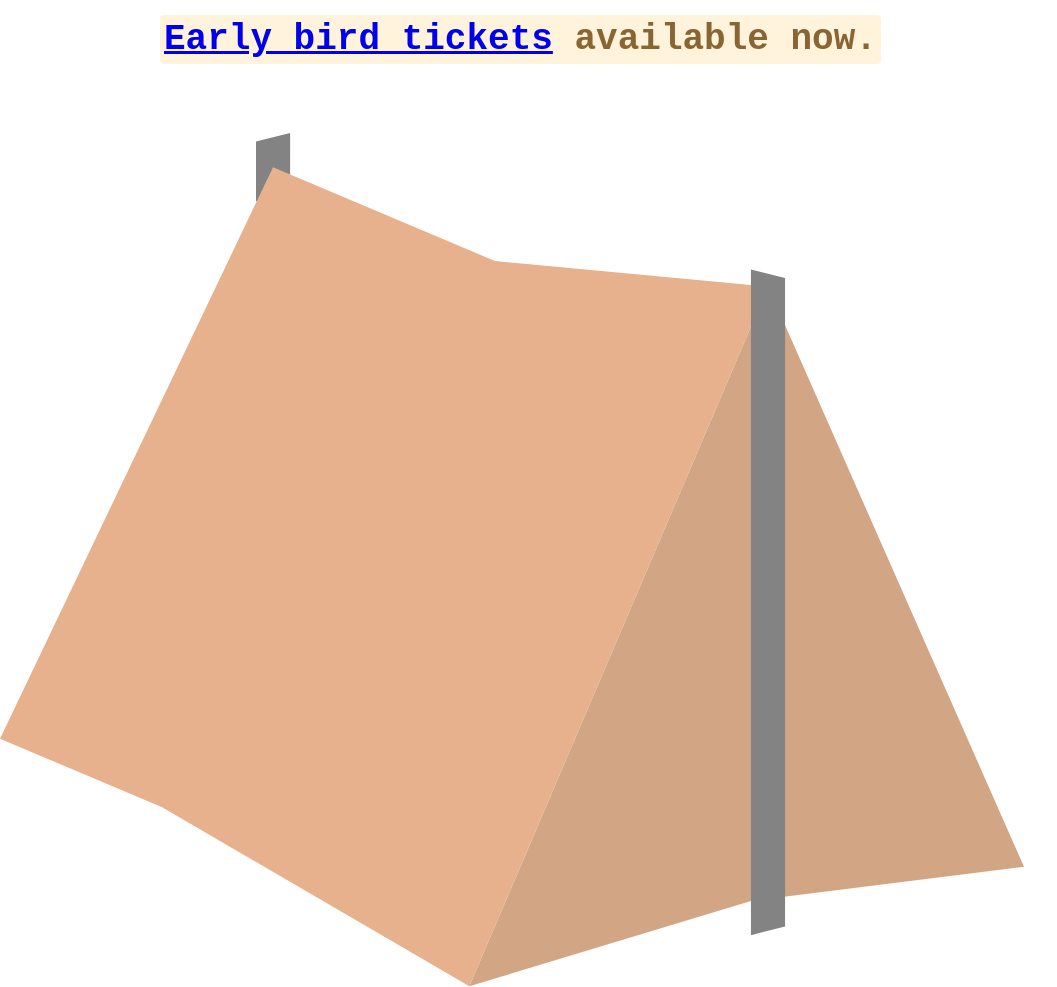
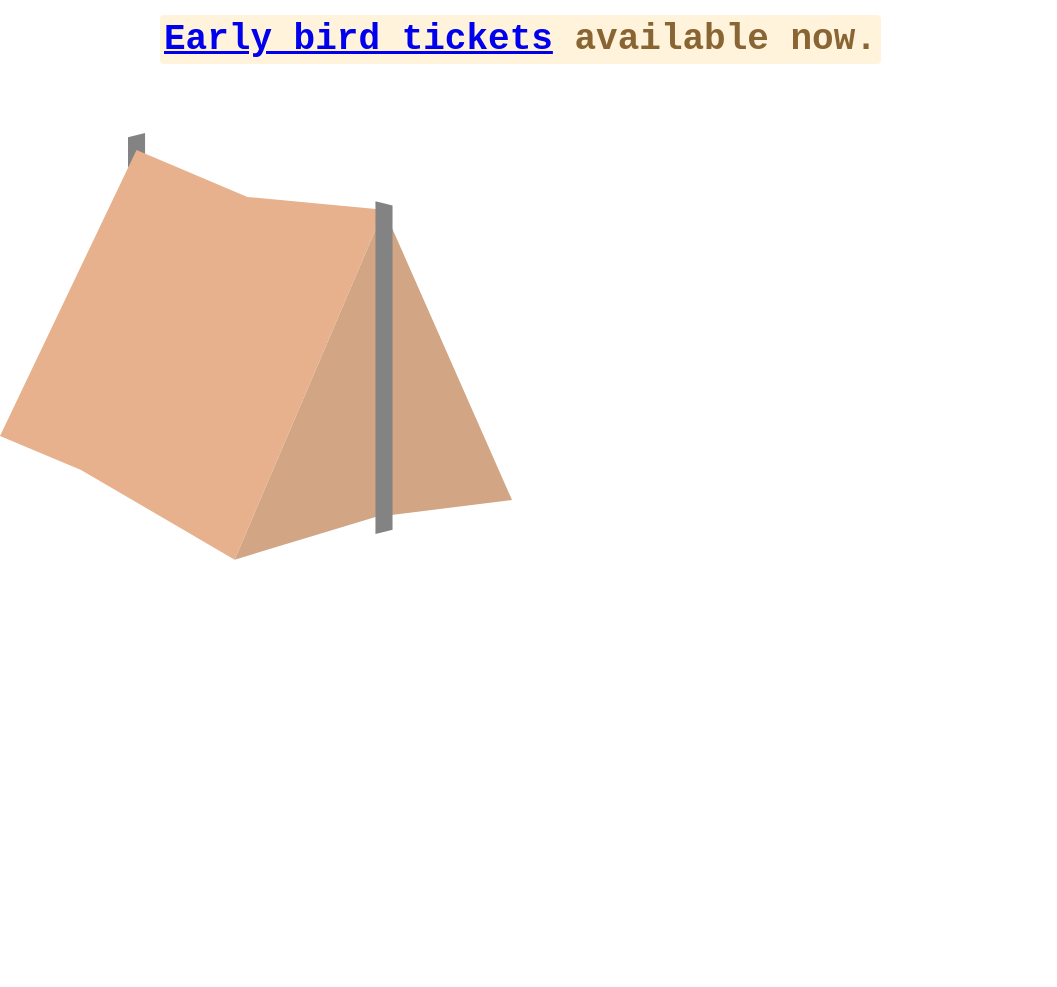
Before and after one commit to campjs/campjs-xi, a Gatsby site: page / in a window 1280 px wide. Shown: the part 740-1727 px from the top of the page, without its empty margins (0-1057 px from the left). After the commit the page ends 1304 px from the top, so only its background shows below. Built offline with nearby package versions, Linux system fonts and the light colour scheme; Gatsby itself is replaced by a stand-in of ours.

Commit message:
Fix tent width

```diff
--- a/src/components/layout.js
+++ b/src/components/layout.js
@@ -83,7 +83,7 @@ export default function Layout({ location, children }) {
       <div style={pageStyles}>
         {children}
       </div>
-      <img src={'/tent.svg'} style={{width:'80%'}} alt="CampJS Tent Logo" />
+      <img src={'/tent.svg'} style={{maxWidth:'80%'}} alt="CampJS Tent Logo" />
 
     </React.Fragment>
   );
```
